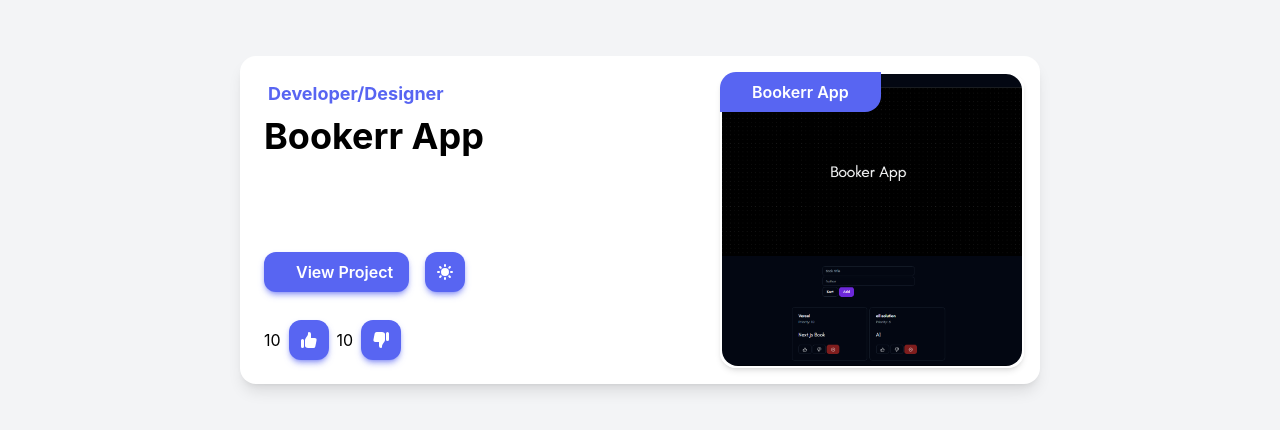
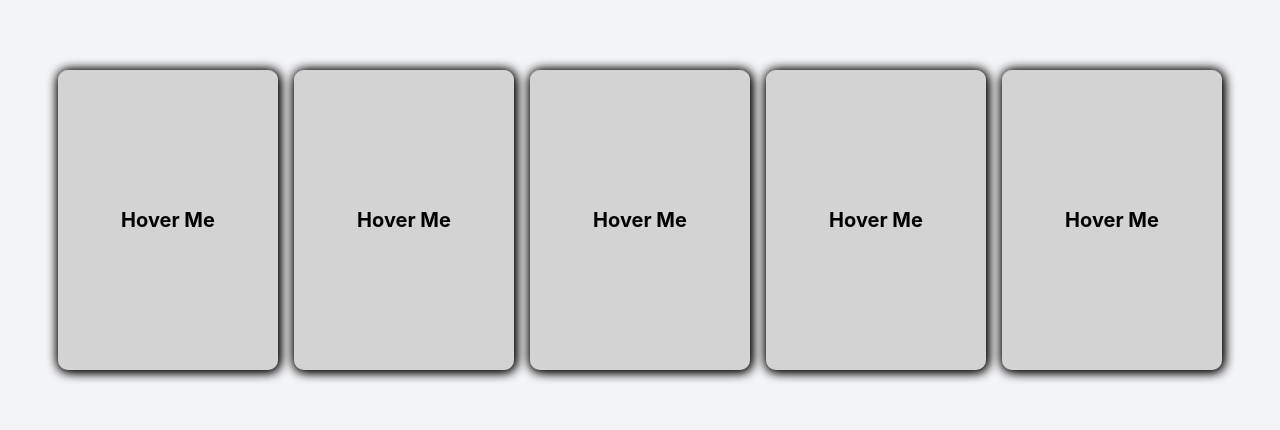
Before and after one commit to vipul-2024/card2, a Next.js app: page / in a window 1280 px wide. Shown: the part 180-610 px from the top of the page. Built offline with nearby package versions, Linux system fonts and the light colour scheme.

Commit message:
add some card ui

```diff
--- a/components/Card_temp_2.jsx
+++ b/components/Card_temp_2.jsx
@@ -1,97 +1,43 @@
-import Image from "next/image";
-import thumb from "../public/1stproject.jpg";
-// import { FaPlay } from "react-icons/fa";
-import { MoonIcon } from "@heroicons/react/solid";
-import { SunIcon } from "@heroicons/react/solid";
-import { ThumbUpIcon } from '@heroicons/react/solid';
-import { ThumbDownIcon } from '@heroicons/react/solid';
-
-
-
-
+import react from "react";
 
 
 export default function Card_temp_1({ toggle, settoggle }) {
   return (
-    <div className="md:w-[50rem] md:h-[20.5rem] w-[20.5rem] h-[40rem] p-4 rounded-2xl bg-white dark:bg-slate-800 shadow-lg dark:shadow-slate-700 flex flex-col ease-linear duration-300 md:flex-row-reverse">
-      <div className=" h-full w-full  shadow-md rounded-2xl basis-2/3 relative">
-        <div className=" text-white z-10 bg-[#5865F2] absolute pl-8 pr-8 pb-2 pt-2  rounded-tl-2xl rounded-br-2xl font-semibold">
-          <h1>Bookerr App</h1>
-        </div>
-        <div className="h-full w-full relative border-2 border-white rounded-2xl">
-          <Image
-            src={thumb}
-            alt="thumbnail"
-            layout="fill"
-            objectFit="cover"
-            className=" rounded-2xl"
-          />
-        </div>
-      </div>
+    // MARK: project 1
+    < >
+    <div className="flex gap-4 flex-wrap justify-center items-center md:flex-row gap-4 ">
+  <div className="book">
+    <p>Hello</p>
+    <div className="cover">
+      <p>Hover Me</p>
+    </div>
+  </div>
+  <div className="book">
+    <p>Hello</p>
+    <div className="cover">
+      <p>Hover Me</p>
+    </div>
+  </div>
+  <div className="book">
+    <p>Hello</p>
+    <div className="cover">
+      <p>Hover Me</p>
+    </div>
+  </div>
+  <div className="book">
+    <p>Hello</p>
+    <div className="cover">
+      <p>Hover Me</p>
+    </div>
+  </div>
+  <div className="book">
+    <p>Hello</p>
+    <div className="cover">
+      <p>Hover Me</p>
+    </div>
+  </div>
+</div>
 
-      <div className=" h-full w-full mr-2 rounded-2xl ">
-        <p className="m-2 font-bold pl-1 text-lg text-[#5865F2]">Developer/Designer</p>
-        <h1 className="m-2 text-4xl font-bold dark:text-white">
-          Bookerr App
-        </h1>
-
-      <div className=" pt-16 pr-2 pl-2 flex flex-row justify-around flex-wrap">
-          <div className="flex flex-row items-center m-2">
-            <h1 className="pl-1 dark:text-white"></h1>
-          </div>
-          <div className="flex flex-row items-center m-2">
-            <h1 className="pl-1 dark:text-white"></h1>
-          </div>
-        </div>
-
-        <div className="flex flex-row">
-          <button className="md:m-2 m-auto mt-8 bg-[#5865F2] shadow-md shadow-[#5865f28a]  pt-2 pb-2 pl-6 pr-4 rounded-xl flex flex-row justify-center items-center hover:bg-[#424bb6] ease-linear duration-300"
-          >
-            <h1 className="text-white text-md font-semibold pl-2">
-              {/* project link Here*/}
-             <a href="https://bookerrquiz.vercel.app/"> View Project</a>
-            </h1>
-          </button>
-
-          {/* like and dislike button */}
-
-          <button
-            className="md:m-2 m-auto mt-8 bg-[#5865F2] shadow-md shadow-[#5865f28a] p-2.5 rounded-xl flex flex-row justify-center items-center hover:bg-[#424bb6] ease-linear duration-300 "
-            onClick={() => settoggle(!toggle) }
-          >
-            {toggle ? (
-              <MoonIcon className="h-5 w-5 text-white " />
-            ) : (
-              <SunIcon className="h-5 w-5 text-white " />
-            )}
-          </button>
-
-        </div>
-        {/* like and dislike button */}
-        <div className="flex justify-start items-center pt-3 pl-2 pr-2">
-        <p>10</p>
-        <button
-            className="md:m-2 m-auto mt-8 bg-[#5865F2] shadow-md shadow-[#5865f28a] p-2.5 rounded-xl  justify-center items-center hover:bg-[#424bb6] ease-linear duration-300 "
-          >
-
-            {toggle ? (
-              <ThumbUpIcon className="h-5 w-5 text-white "  />
-            ) : (
-              <ThumbUpIcon className="h-5 w-5 text-white" />
-            )}
-          </button>
-          <p>10</p>
-          <button
-            className="md:m-2 m-auto mt-8 bg-[#5865F2] shadow-md shadow-[#5865f28a] p-2.5 rounded-xl  justify-center items-center hover:bg-[#424bb6] ease-linear duration-300"
-          >
-            {toggle ? (
-              <ThumbDownIcon className="h-5 w-5 text-white" />
-            ) : (
-              <ThumbDownIcon className="h-5 w-5 text-white" />
-            )}
-          </button>
-          </div>
-      </div>
-    </div>
+  </>
   );
 }
--- a/styles/globals.css
+++ b/styles/globals.css
@@ -20,3 +20,70 @@ a {
 * {
   box-sizing: border-box;
 }
+
+/* From Uiverse.io by eslam-hany */
+.book {
+  position: relative;
+  border-radius: 10px;
+  width: 220px;
+  height: 300px;
+  background-color: whitesmoke;
+  -webkit-box-shadow: 1px 1px 12px #000;
+  box-shadow: 1px 1px 12px #000;
+  -webkit-transform: preserve-3d;
+  -ms-transform: preserve-3d;
+  transform: preserve-3d;
+  -webkit-perspective: 2000px;
+  perspective: 2000px;
+  display: -webkit-box;
+  display: -ms-flexbox;
+  display: flex;
+  -webkit-box-align: center;
+  -ms-flex-align: center;
+  align-items: center;
+  -webkit-box-pack: center;
+  -ms-flex-pack: center;
+  justify-content: center;
+  color: #000;
+ gap: 10px;
+}
+
+.cover {
+  top: 0;
+  position: absolute;
+  background-color: lightgray;
+  width: 100%;
+  height: 100%;
+  border-radius: 10px;
+  cursor: pointer;
+  -webkit-transition: all 0.5s;
+  transition: all 0.5s;
+  -webkit-transform-origin: 0;
+  -ms-transform-origin: 0;
+  transform-origin: 0;
+  -webkit-box-shadow: 1px 1px 12px #000;
+  box-shadow: 1px 1px 12px #000;
+  display: -webkit-box;
+  display: -ms-flexbox;
+  display: flex;
+  -webkit-box-align: center;
+  -ms-flex-align: center;
+  align-items: center;
+  -webkit-box-pack: center;
+  -ms-flex-pack: center;
+  justify-content: center;
+
+}
+
+.book:hover .cover {
+  -webkit-transition: all 0.5s;
+  transition: all 0.5s;
+  -webkit-transform: rotatey(-80deg);
+  -ms-transform: rotatey(-80deg);
+  transform: rotatey(-80deg);
+}
+
+p {
+  font-size: 20px;
+  font-weight: bolder;
+}
```
